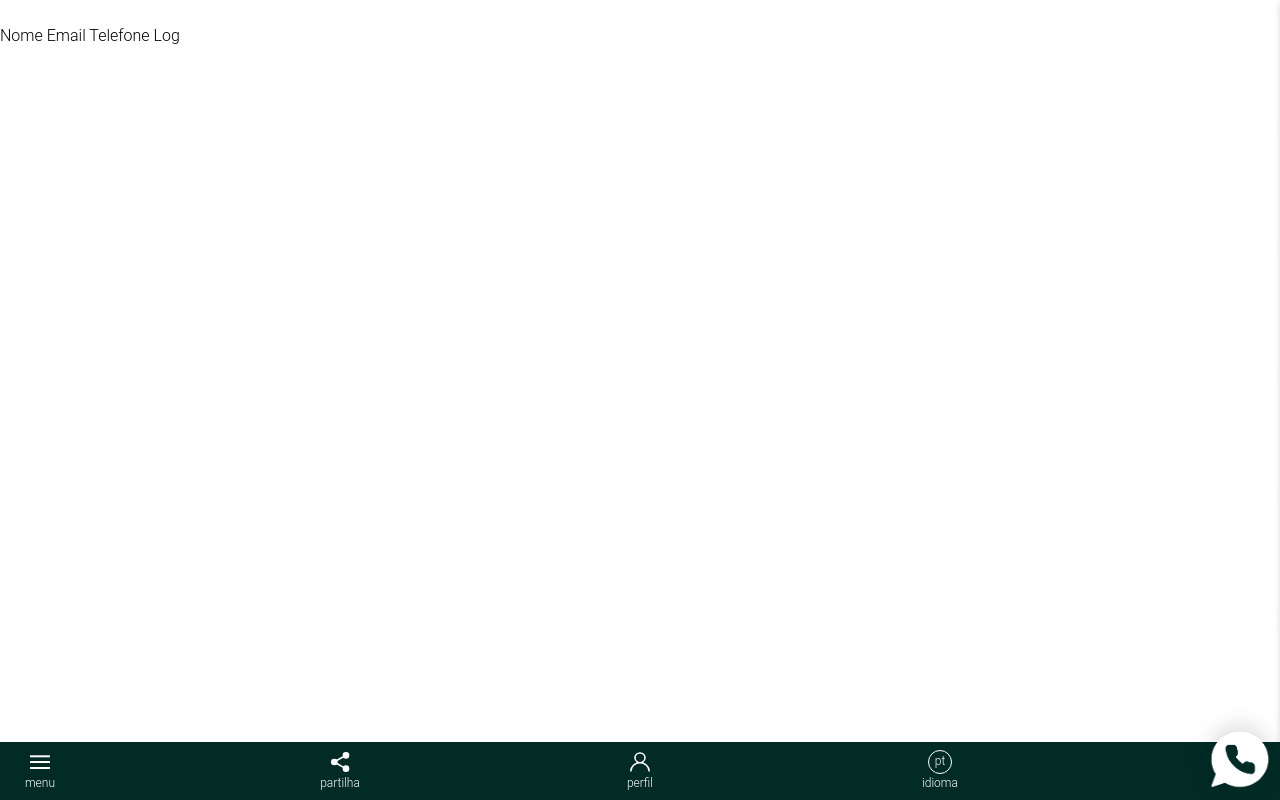
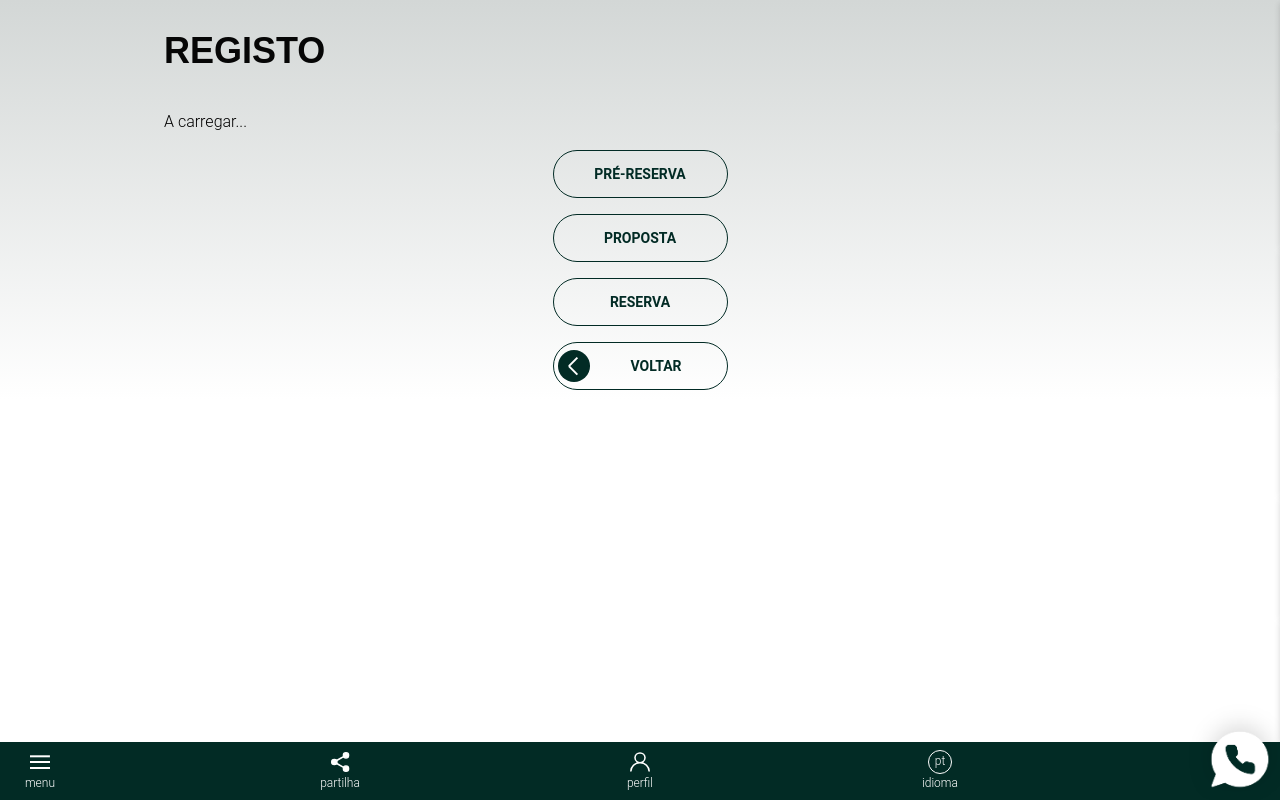
Before and after one commit to dargains/jc20-app, a React (Create React App) app: page /client/1 in a window 1280 px wide. Built offline with nearby package versions, Linux system fonts and the light colour scheme; no server answers.

Commit message:
UPD: client structure;

```diff
--- a/src/tailwind.css
+++ b/src/tailwind.css
@@ -94,3 +94,6 @@ section {
   width: 6px;
   height: 6px;
 }
+hr {
+  @apply my-4;
+}
--- a/src/views/Client.js
+++ b/src/views/Client.js
@@ -3,7 +3,17 @@ import React, { useContext, useState } from 'react'
 import { useEffect } from 'react';
 import { useParams } from 'react-router-dom'
 import { itemsUrl } from '../api';
+import Button from '../components/Button';
+import Mask from '../components/Mask';
 import { AppContext } from '../store';
+
+const zeroPrefix = (num, digit = 2) => {
+  let zero = ''
+  for (let i = 0; i < digit; i++) {
+    zero += '0'
+  }
+  return (zero + num).slice(-digit)
+}
 
 const Client = () => {
   const {id} = useParams();
@@ -20,13 +30,40 @@ const Client = () => {
       })
     }
   }, [id, state.user])
+  const thisDate = new Date(client.created_on)
+  const date = thisDate.getDate() + '/' + (thisDate.getMonth() + 1) + '/' + thisDate.getFullYear()
+  const nextMonth = new Date(thisDate)
+  nextMonth.setMonth(nextMonth.getMonth() + 1)
+  const endDate = nextMonth.getDate() + '/' + (nextMonth.getMonth() + 1) + '/' + nextMonth.getFullYear()
+  const hour = thisDate.getHours() + ':' + zeroPrefix(thisDate.getMinutes())
+  const today = new Date()
 
   return (
     <section>
-      Nome {client.name}
-      Email {client.email}
-      Telefone {client.phone}
-      Log {client.log}
+      <Mask />
+      <div className="wrapper">
+        <h1 className=" font-display text-4xl font-semibold w-2/3 mb-8 text-black">
+          Registo
+        </h1>
+        {
+          client.name
+          ? <div className="bg-white rounded-lg shadow-lg p-6 text-green08 mb-8 overflow-hidden">
+              <h2 className="text-xl capitalize font-bold mb-6">{client.name}</h2>
+              <p className="text-sm mb-2">{client.email}****@*******</p>
+              <p className="text-sm mb-4">******{client.phone}</p>
+              <p className="text-sm mb-2">Registo {date}, às {hour}</p>
+              <p className="text-red text-sm">Válido até {endDate}</p>
+              <hr />
+              <p className="text-sm">{client.log} Lorem ipsum, dolor sit amet consectetur adipisicing elit. Temporibus laboriosam id eius similique cum, doloribus animi earum! Aut, porro iure totam sequi fugiat tempore magni, qui non, expedita minima deserunt quas eius numquam distinctio soluta dolor quae. Magni, commodi hic!</p>
+            </div>
+          : <p>A carregar...</p>
+        }
+
+        <Button text="pré-reserva" type="primary"  className="mt-4"/>
+        <Button text="proposta" type="primary"  className="mt-4"/>
+        <Button text="reserva" type="primary"  className="mt-4"/>
+        <Button text="voltar" type="primary" icon iconDirection="left" className="mt-4"/>
+      </div>
     </section>
   )
 }
```
